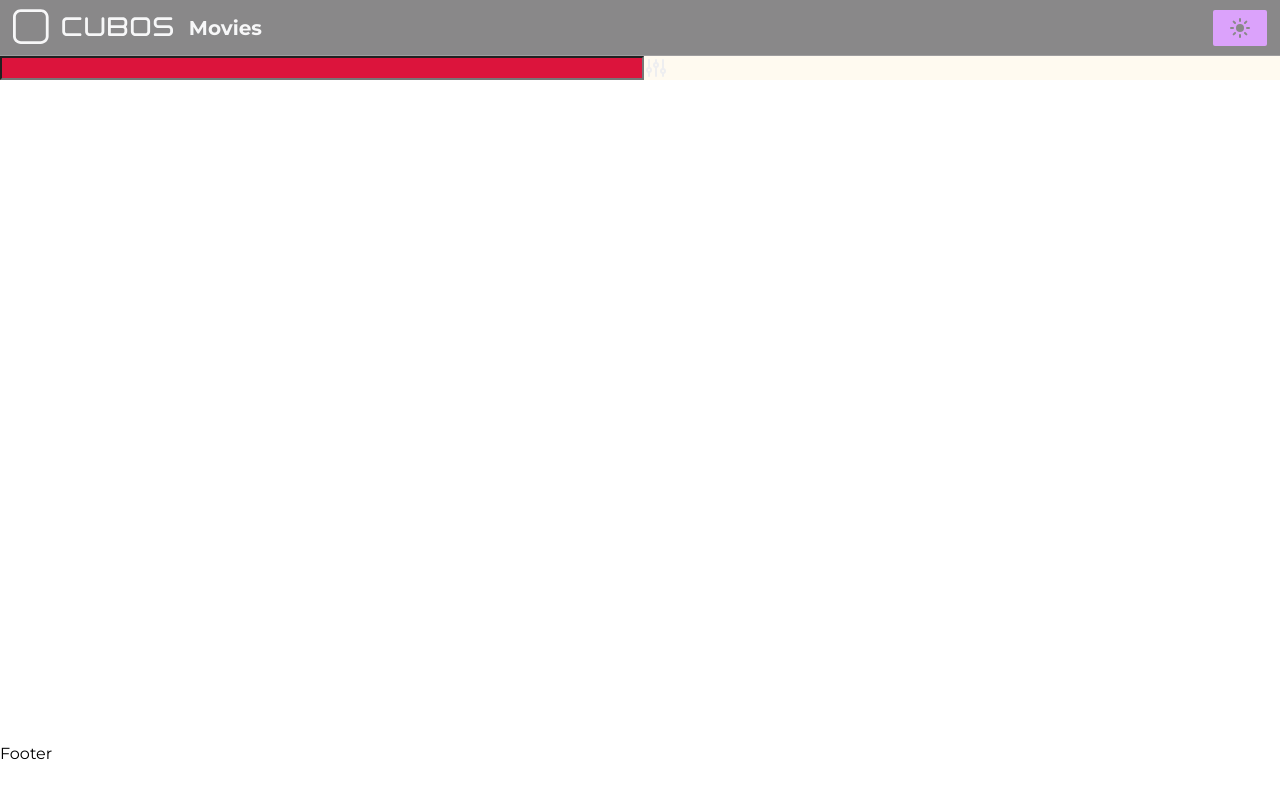
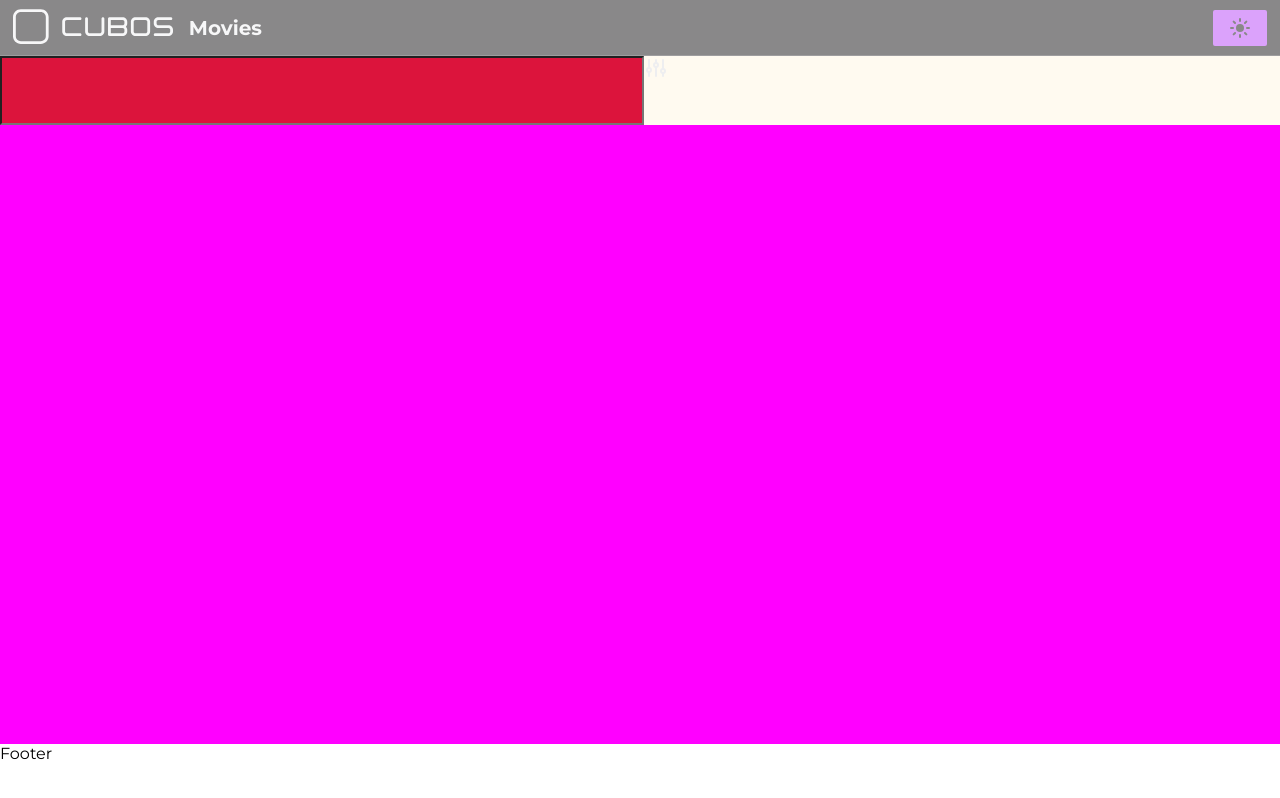
Before and after one commit to edupezz/Cubos, a React (Vite) app: page / in a window 1280 px wide. Built offline with nearby package versions, Linux system fonts and the light colour scheme.

Commit message:
Created content grid

```diff
--- a/src/App.tsx
+++ b/src/App.tsx
@@ -1,6 +1,6 @@
 
 import { MainContainer } from "./AppStyles"
-import SearchComponent from "./ui/molecules/SearchComponent"
+import Content from "./ui/organisms/Content"
 import { Header } from "./ui/organisms/Header"
 
 function App() {
@@ -8,7 +8,7 @@ function App() {
   return (
     <MainContainer>
       <Header />
-      <div style={{gridArea: 'content'}}><SearchComponent /></div>
+      <Content />
       <div style={{gridArea: 'footer'}}>Footer</div>
     </MainContainer>
   )
--- /dev/null
+++ b/src/ui/organisms/Content/index.tsx
@@ -0,0 +1,15 @@
+import React from "react";
+
+import { ContentContainer } from "./styles";
+import SearchComponent from "../../molecules/SearchComponent";
+
+const Content = () => {
+
+    return(
+        <ContentContainer>
+            <SearchComponent />
+        </ContentContainer>
+    );
+};
+
+export default Content;
--- /dev/null
+++ b/src/ui/organisms/Content/styles.ts
@@ -0,0 +1,15 @@
+import styled from "styled-components";
+
+export const ContentContainer = styled.section`
+
+    width: 100%;
+    background-color: fuchsia;
+    display: grid;
+    grid-template: 10% 10% 70% 10% / 1fr;
+    grid-area: content;
+    grid-template-areas:
+        "searchArea"
+        "filterArea"
+        "movieListArea"
+        "paginationArea";
+`
```
